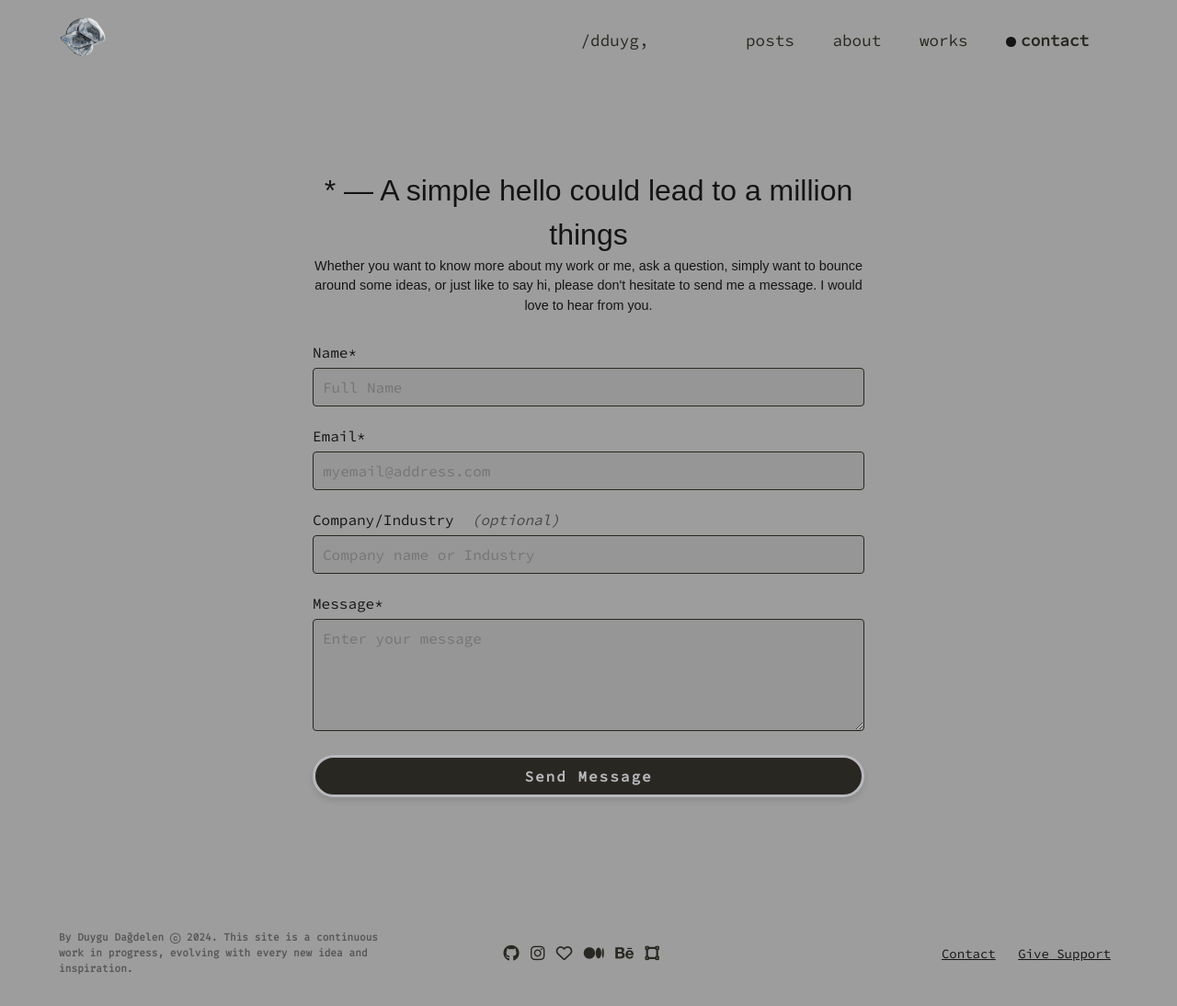
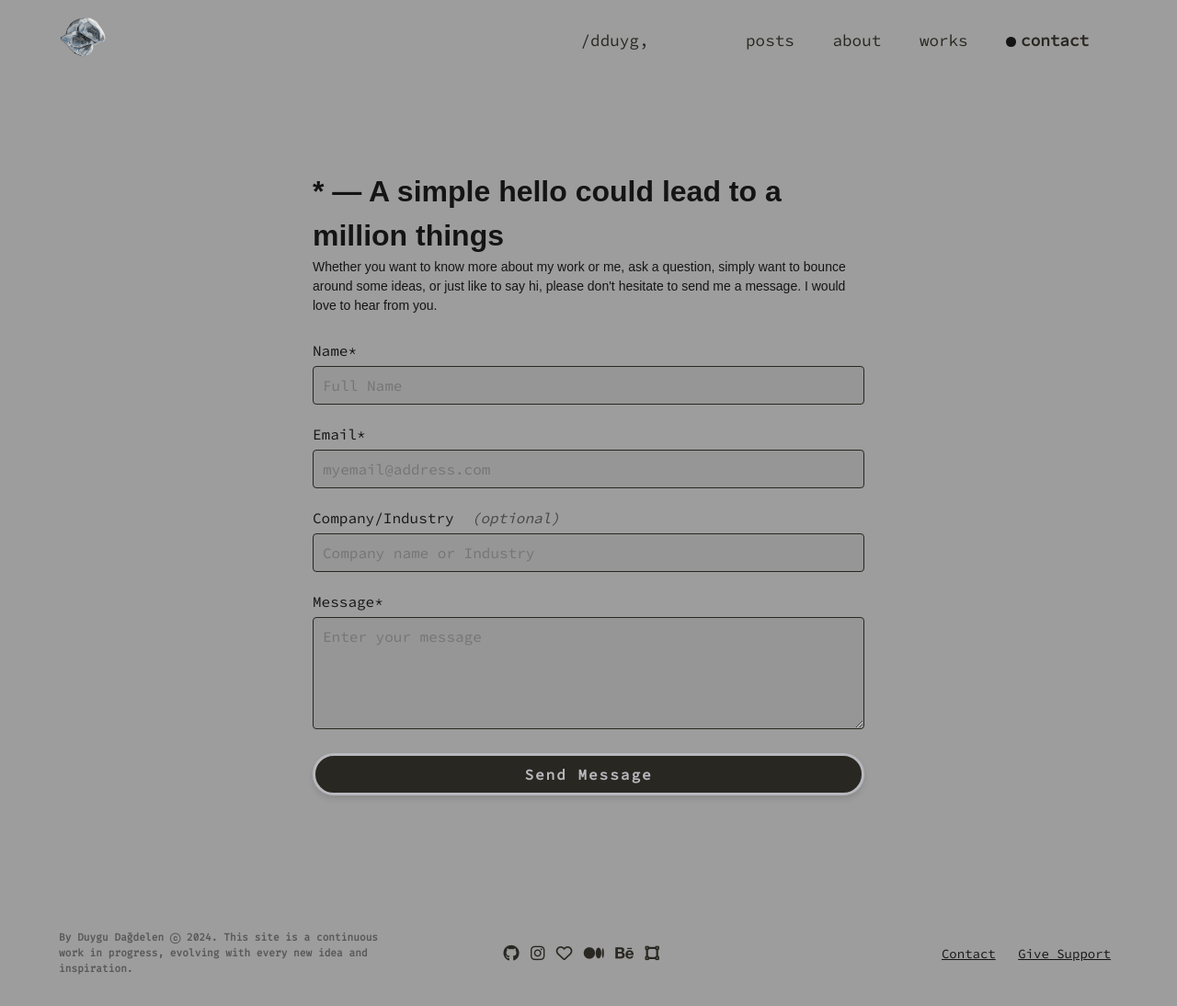
Before and after one commit to dduyg/duuuy, a Jekyll site: the page built from contact.html, in a window 1280 px wide. Shown: the whole page at 92% size. Built offline with Jekyll 4.4.1, drawn with Linux system fonts in a browser that asks for light colours; nearby versions of some CDN libraries; some web fonts are replaced.

Commit message:
Update form.css

```diff
--- a/assets/form.css
+++ b/assets/form.css
@@ -11,15 +11,12 @@ main {
 }
 
 h1 {
-    font-weight: normal;
-    text-align: center;
     margin-bottom: 0;
     padding-bottom: 0;
 }
 
 p {
-    text-align: center;
-    font-size: .9em;
+    font-size: .875rem;
     margin-top: 0;
     padding-top: 0;
     margin-bottom: 1.875em;
```
